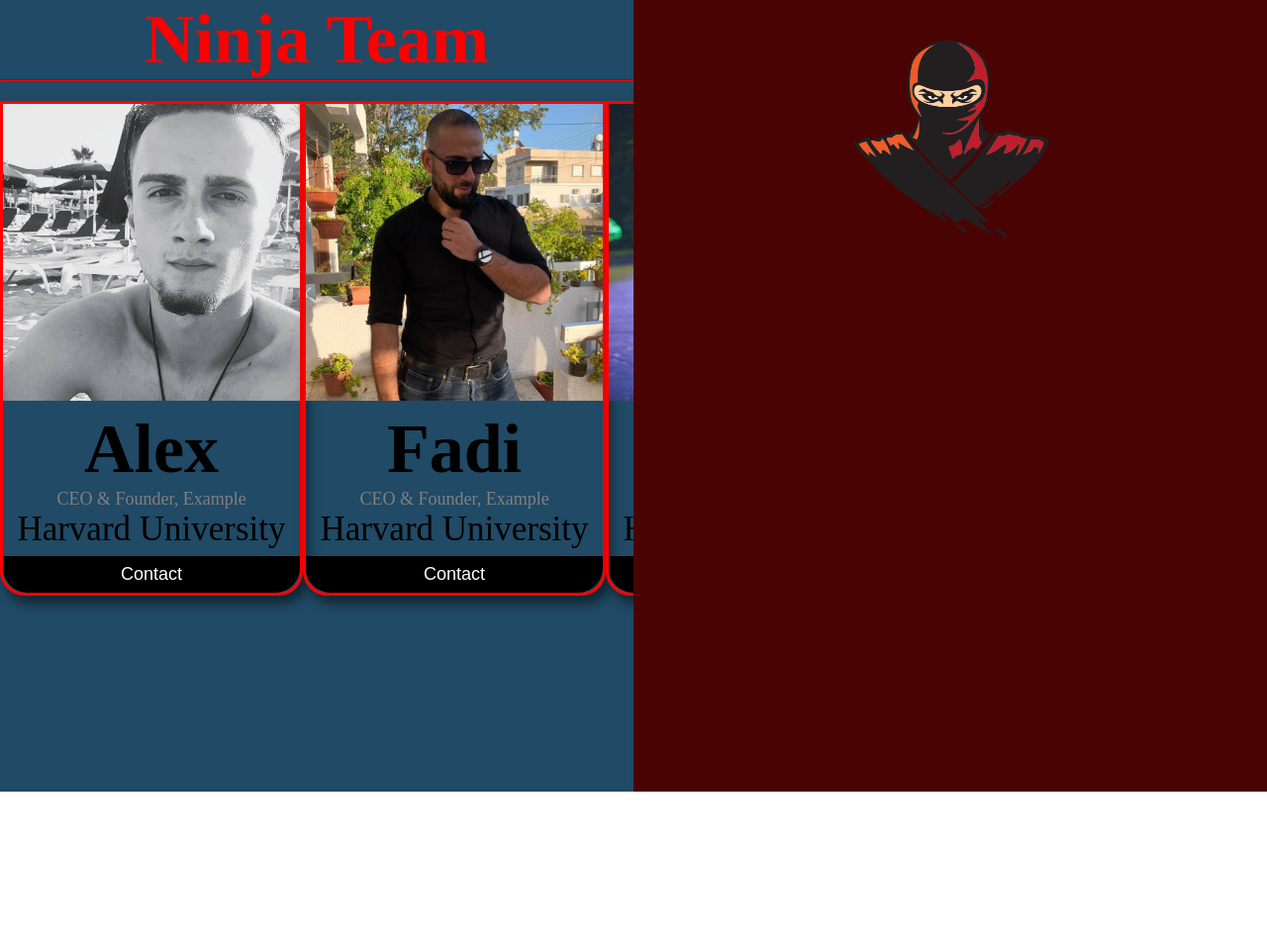
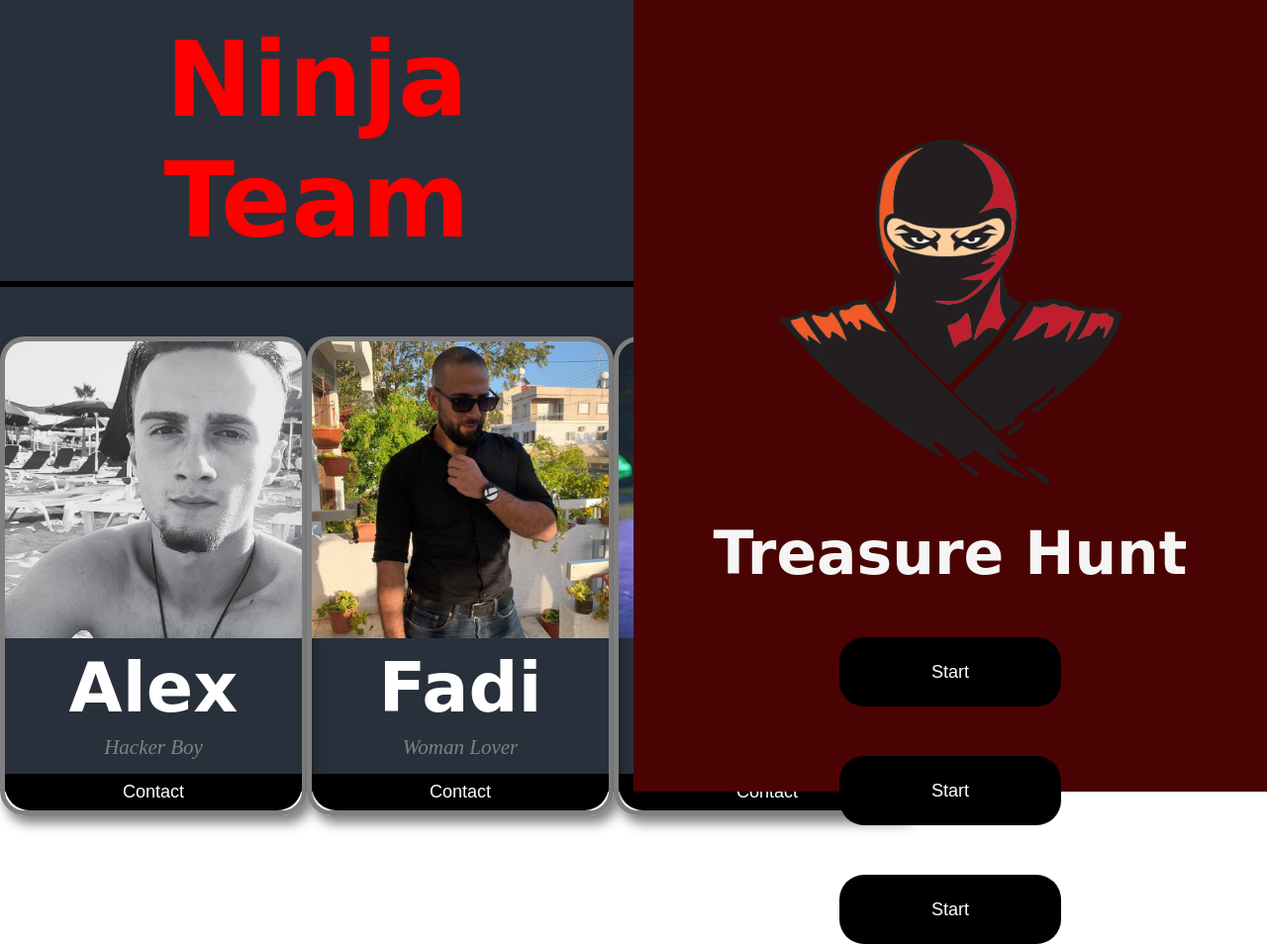
Before and after one commit to programmingalex2019/NinjaTeam, a plain HTML site: page index.html in a window 1280 px wide. Shown: the whole page at 99% size. Before the commit the page ends 800 px from the top, so only its background shows below. Drawn offline with Linux system fonts and the light colour scheme; a web font is replaced by a local one.

Commit message:
Work of me and Fadi and Alex via Team Viewer and Ms teams

```diff
--- a/index.html
+++ b/index.html
@@ -5,62 +5,58 @@
     <meta name="viewport" content="width=device-width, initial-scale=1.0">
     <title>The ninja treasure hunt</title>
     <link rel="stylesheet" href="styleSheet.css">
+
 </head>
-<body>
-
-    <!--Whole screen-->
-    <div class="wrap">
-
+    <body>
         <!-- Div for left screen side -->
         <div class="leftSide">
 
             <!-- Please work on the design of the text -->
             <div class="ninjaTeamText">
-                <h1>Ninja Team</h1>
-                <hr>
+                Ninja Team
             </div>
+            <hr>
 
             <!--Fadi please add your picture -->
             <div class="faceLogo"> <!-- Will contain our avatars -->
                 <div class="card">
-                    <img src="alexLogo.jpg" alt="Alex" style="width:300px; height: 300px">
-                    <h1>Alex</h1>
-                    <p class="title">CEO & Founder, Example</p>
-                    <p>Harvard University</p>
-                    <a href="#"><i class="facebookAvatar"></i></a>
-                    <a href="#"><i class="instagramAvatar"></i></a>
+                    <img src="alexLogo.jpg" alt="Alex" class="avatarImg">
+                    <h1 class="cardName">Alex</h1>
+                    <p class="title">Hacker Boy</p>
                     <p><button>Contact</button></p>
                 </div>
                 <div class="card">
-                    <img src="FadiLogo.jpg" alt="Fadi" style="width:300px; height: 300px">
-                    <h1>Fadi</h1>
-                    <p class="title">CEO & Founder, Example</p>
-                    <p>Harvard University</p>
-                    <a href="#"><i class="facebookAvatar"></i></a>
-                    <a href="#"><i class="instagramAvatar"></i></a>
+                    <img src="FadiLogo.jpg" alt="Fadi" class="avatarImg">
+                    <h1 class="cardName">Fadi</h1>
+                    <p class="title">Woman Lover</p>
                     <p><button>Contact</button></p>
                 </div>
                 <div class="card">
-                    <img src="amirLogo.jpeg" alt="Amir" style="width:300px; height: 300px">
-                    <h1>Amir</h1>
-                    <p class="title">CEO & Founder, Example</p>
-                    <p>Harvard University</p>
-                    <a href="#"><i class="facebookAvatar"></i></a>
-                    <a href="#"><i class="instagramAvatar"></i></a>
+                    <img src="amirLogo.jpeg" alt="Amir" class="avatarImg">
+                    <h1 class="cardName">Amir</h1>
+                    <p class="title">Flirt Machine</p>
                     <p><button>Contact</button></p>
                 </div>
             </div>
 
         </div>
         <!-- Div for left screen side -->
+
+
         <div class="rightSide">
             <div class="ninjaLogoDiv">
                 <!-- Ninja Logo -->
                 <img src="ninjaLogo.png" alt="ninja logo" class="ninjaLogo">
+
             </div>
+
+            <h1 class="treasureHuntText">Treasure Hunt</h1>
+            <button class = "ninjaButton">Start</button><br>
+            <button class = "ninjaButton">Start</button><br>
+            <button class = "ninjaButton">Start</button>
         </div>
-    </div>
-</body>
+
+    </body>
 </html>
 
 
--- a/styleSheet.css
+++ b/styleSheet.css
@@ -1,14 +1,11 @@
+@import url('https://fonts.googleapis.com/css2?family=Langar&display=swap');
 /* so the whole page does not have padding and margin */
 * {
     margin: 0;
     padding: 0;
 }
 
-.wrap {
-    position: absolute;
-    width: 100%;
-    height: 100%;
-}
+
 
 /* gives the div 50% of the screen and brings it to the right  */
 .rightSide {
@@ -19,12 +16,12 @@
     text-align: center;
 }
  .ninjaLogo{
-    margin-top: 40px;
-     height: 200px;
-     width: 200px;
+     margin-top: 140px;
+     height: 350px;
+     width: 350px;
 }
  hr{
-     border-color: red;
+     border: 3px solid black;
  }
 
 /* gives the div 50% of the screen and brings it to the left  */
@@ -33,17 +30,23 @@
     width: 50%;
     height: 100vh;
     font-size: 35px;
-    background-color: #204a65;
+    background-color: #28313B;
 }
+
+
 /* Ninja Team text */
 .ninjaTeamText{
     text-align: center;
     color: red;
+    font-size: 3em;
+    font-weight: bold;
+    margin: 20px 0 20px 0;
+    font-family: 'Langar', cursive;
 }
 
 /* this is the actual div that hold the avatars */
  .faceLogo{
-     margin-top: 20px;
+     margin-top: 50px;
      display: grid;
      justify-content: space-evenly;
      grid-auto-flow: column;
@@ -55,13 +58,25 @@
     max-width: 300px;
     margin: auto;
     text-align: center;
-    border: 3px solid red;
-    border-radius: 0 0 25px 25px;
+    border: 5px solid grey;
+    border-radius: 25px 25px 25px 25px;
+}
+.card .cardName{
+    font-family: 'Langar', cursive;
+    color: white;
+}
+.card .avatarImg{
+    width: 300px;
+    height: 300px;
+    border-radius: 20px 20px 0 0;
+
 }
 
 .title {
     color: grey;
-    font-size: 18px;
+    font-size: 21px;
+    font-style: italic;
+    margin: 7px;
 }
 
 button {
@@ -88,18 +103,28 @@ button:hover, a:hover {
     opacity: 0.7;
 }
 
+/* Right Screen */
+.treasureHuntText{
+    font-size: 60px;
+    color: whitesmoke;
+    margin-top: 30px;
+    font-family: 'Langar', cursive;
+}
+
+.ninjaButton {
+    width: 35%;
+    height: 70px;
+    border-radius: 25px;
+    margin-top: 50px;
+}
 
 
 @media only screen and (max-width: 600px) {
     .leftSide {
         display: none;
     }
-   body {
-       height: 100%;
-   }
 
    .rightSide{
-       max-height:100% ;
         width: 100%;
     }
 }
```
